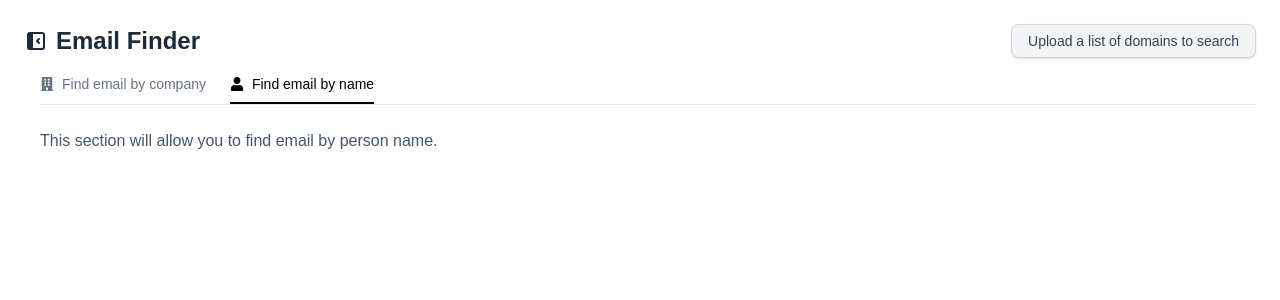
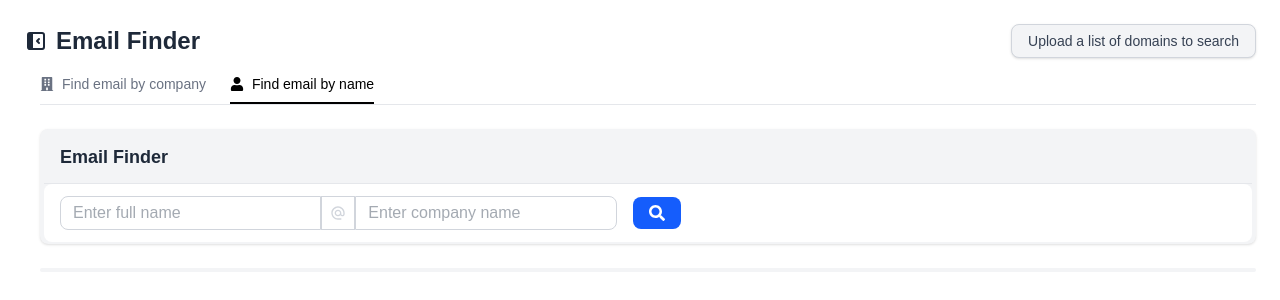
Before and after one commit to toptalentcoder/EmailFinder, a Next.js app in the folder frontend/: page /dashboard/emailFinder in a window 1280 px wide. Both pictures are taken after a click on the button "Find email by name". Shown: the top 300 px of the page. Built offline with nearby package versions, Linux system fonts and the light colour scheme.

Commit message:
Email Finder/Find email by name page init done
Co-authored-by: HealerDevOps <gonggong624721@gmail.com>

```diff
--- a/frontend/src/app/dashboard/emailFinder/nameSearchTab/nameSearchTab.tsx
+++ b/frontend/src/app/dashboard/emailFinder/nameSearchTab/nameSearchTab.tsx
@@ -1,8 +1,163 @@
+"use client";
+
+import { useState } from "react";
+import { FaSearch } from "react-icons/fa";
+import { MdAlternateEmail } from "react-icons/md";
+import { GoPlusCircle } from "react-icons/go";
+import { FiCheckCircle } from "react-icons/fi";
+import { TiShoppingBag } from "react-icons/ti";
+import { FaLinkedin } from "react-icons/fa";
+import { IoPerson } from "react-icons/io5";
+
 export default function NameSearchTab() {
+    const [fullName, setFullName] = useState("");
+    const [company, setCompany] = useState("");
+    const [showResult, setShowResult] = useState(false);
+
+    // Fake response for demonstration
+    const fakeData = {
+        name: "Nathan Mellor",
+        email: "nmellor@strataleadership.com",
+        domain: "strataleadership.com",
+        verified: true,
+        verifiedRate: "96%",
+        title: "Chief Executive Officer",
+        otherCount: 16,
+    };
+
+    const handleSearch = () => {
+        // Simulate a match only if inputs include "nathan" and "strata"
+        if (
+        fullName.toLowerCase().includes("nathan") &&
+        company.toLowerCase().includes("strata")
+        ) {
+        setShowResult(true);
+        } else {
+        setShowResult(false);
+        }
+    };
+
     return (
         <div className="mt-6 ml-4 text-gray-600">
-            <p>This section will allow you to find email by person name.</p>
-            {/* You can expand this section with real name search fields */}
+            <div className="bg-gray-100 shadow rounded-lg px-1 py-0.5">
+                <span className="block px-4 py-3 text-lg font-semibold text-gray-800 border-b border-gray-200">
+                    Email Finder
+                </span>
+                <div className="flex items-center bg-white px-4 py-3 rounded-lg">
+                <input
+                    type="text"
+                    placeholder="Enter full name"
+                    value={fullName}
+                    onChange={(e) => setFullName(e.target.value)}
+                    className="flex-1 px-3 py-1 max-w-2/9 border border-gray-300 rounded-l-lg focus:outline-none focus:ring-2 focus:ring-blue-500"
+                />
+                <div className="px-2 py-2 border border-gray-300">
+                    <MdAlternateEmail className="text-gray-300 w-4 h-4" />
+                </div>
+                <input
+                    type="text"
+                    placeholder="Enter company name"
+                    value={company}
+                    onChange={(e) => setCompany(e.target.value)}
+                    className="flex-1 px-3 py-1 max-w-2/9 border border-gray-300 rounded-r-lg focus:outline-none focus:ring-2 focus:ring-blue-500"
+                />
+                <button
+                    onClick={handleSearch}
+                    className="px-4 py-2 ml-4 text-white bg-blue-600 rounded-lg hover:bg-blue-700"
+                >
+                    <FaSearch />
+                </button>
+                </div>
+            </div>
+
+            <div className="bg-gray-100 p-0.5 rounded-lg mt-6">
+                {showResult && (
+                    <div className=" bg-white border border-gray-300 rounded-lg shadow p-4">
+                        {/* Top Row */}
+                        <div className="flex justify-between items-start">
+                            <div className="flex gap-4">
+                                <div className="w-10 h-10 rounded-full bg-red-400 text-white flex items-center justify-center text-xs font-bold">
+                                    <IoPerson className="w-7 h-7" />
+                                </div>
+                                <div>
+                                    <h3 className="text-lg font-semibold">{fakeData.name}</h3>
+                                    <p className="text-sm text-gray-600">{fakeData.email}</p>
+                                    <div className="flex items-center gap-2 mt-1 text-sm mb-2">
+                                        <span className="text-green-700 border-green-800 border font-medium bg-green-100 px-2 py-0.5 rounded-xl">
+                                            <FiCheckCircle className="inline-block mr-2" />
+                                            {fakeData.verifiedRate}
+                                        </span>
+                                        <span className="text-green-600">Verified</span>
+                                    </div>
+                                    <div className="flex items-center gap-1">
+                                        <TiShoppingBag className="text-gray-800 w-5 h-5" />
+                                        <span className="text-gray-600">{fakeData.title}</span>
+                                        <FaLinkedin className="text-gray-600 w-5 h-5" />
+
+                                    </div>
+
+                                </div>
+                            </div>
+                            <div className="flex gap-2">
+                                <button className="text-sm text-gray-700 border border-gray-300 rounded-lg px-3 py-1 hover:bg-gray-100 flex items-center gap-2 cursor-pointer">
+                                    <GoPlusCircle className="text-gray-500 w-4 h-4" />
+                                    Add to Lead
+                                </button>
+                                <button className="text-sm text-gray-700 border border-gray-300 rounded-lg px-3 py-1 hover:bg-gray-100 flex items-center gap-2 cursor-pointer">
+                                    <GoPlusCircle className="text-gray-500 w-4 h-4" />
+                                    Add to a campaign
+                                </button>
+                            </div>
+                        </div>
+
+                        {/* Footer Section */}
+                        <div className="mt-4 grid grid-cols-1 md:grid-cols-2 gap-4">
+                            <div className="bg-gray-100 p-4 rounded-lg border border-gray-200 flex gap-3">
+                                <div className="">
+                                    <div className="bg-white p-2">
+                                        <svg width="20" height="20" viewBox="0 0 20 20" fill="none" xmlns="http://www.w3.org/2000/svg">
+                                            <path
+                                                d="M8.33325 2.68604C7.163 2.95302 6.0739 3.49689 5.15739 4.27197C4.24087 5.04706 3.52371 6.03073 3.06611 7.1404C2.60851 8.25006 2.42384 9.45333 2.5276 10.6491C2.63136 11.845 3.02053 12.9984 3.66242 14.0127L2.49992 17.5002L5.98742 16.3377C7.00168 16.9796 8.15515 17.3688 9.35097 17.4725C10.5468 17.5763 11.7501 17.3916 12.8597 16.934C13.9694 16.4764 14.9531 15.7592 15.7281 14.8427C16.5032 13.9262 17.0471 12.8371 17.3141 11.6669M17.3141 8.33353C16.9994 6.9562 16.3025 5.6956 15.3035 4.69659C14.3045 3.69757 13.0439 3.0007 11.6666 2.68604M14.1666 10.0002C14.1666 8.89513 13.7276 7.83532 12.9462 7.05392C12.1648 6.27252 11.105 5.83353 9.99992 5.83353M10.8333 10.0002C10.8333 9.77919 10.7455 9.56723 10.5892 9.41095C10.4329 9.25466 10.2209 9.16687 9.99992 9.16687"
+                                                stroke="#22272B"
+                                                strokeWidth="2"
+                                                strokeLinecap="round"
+                                                strokeLinejoin="round"/>
+                                        </svg>
+                                    </div>
+
+                                </div>
+                                <div>
+                                    <h4 className="text-sm font-semibold mb-1">Stay informed about changes at Strata Leadership.</h4>
+                                    <p className="text-xs text-gray-600 mb-2">
+                                        Get notified when Strata Leadership opens new jobs, raises funds, and more.
+                                    </p>
+                                    <button className="text-sm text-gray-600 font-medium bg-white px-3 py-1 rounded-lg cursor-pointer hover:bg-gray-200">
+                                        Follow this company
+                                    </button>
+                                </div>
+                            </div>
+
+                            <div className="bg-gray-100 p-4 rounded-lg border border-gray-200 flex gap-3">
+                                <div className="">
+                                    <div className="bg-white p-2">
+                                        <FaSearch className="text-gray-700 w-5 h-5" />
+                                    </div>
+
+                                </div>
+                                <div>
+                                    <h4 className="text-sm font-semibold mb-1">We found {fakeData.otherCount} email addresses for {fakeData.domain}</h4>
+                                    <p className="text-xs text-gray-600 mb-2">
+                                        Find the list of email addresses associated with this company that are publicly available on the web.
+                                    </p>
+                                    <button className="text-sm text-gray-600 font-medium bg-white px-3 py-1 rounded-lg cursor-pointer hover:bg-gray-200">
+                                        See All Results
+                                    </button>
+                                </div>
+                            </div>
+                        </div>
+                    </div>
+                )}
+            </div>
         </div>
     );
 }
```
